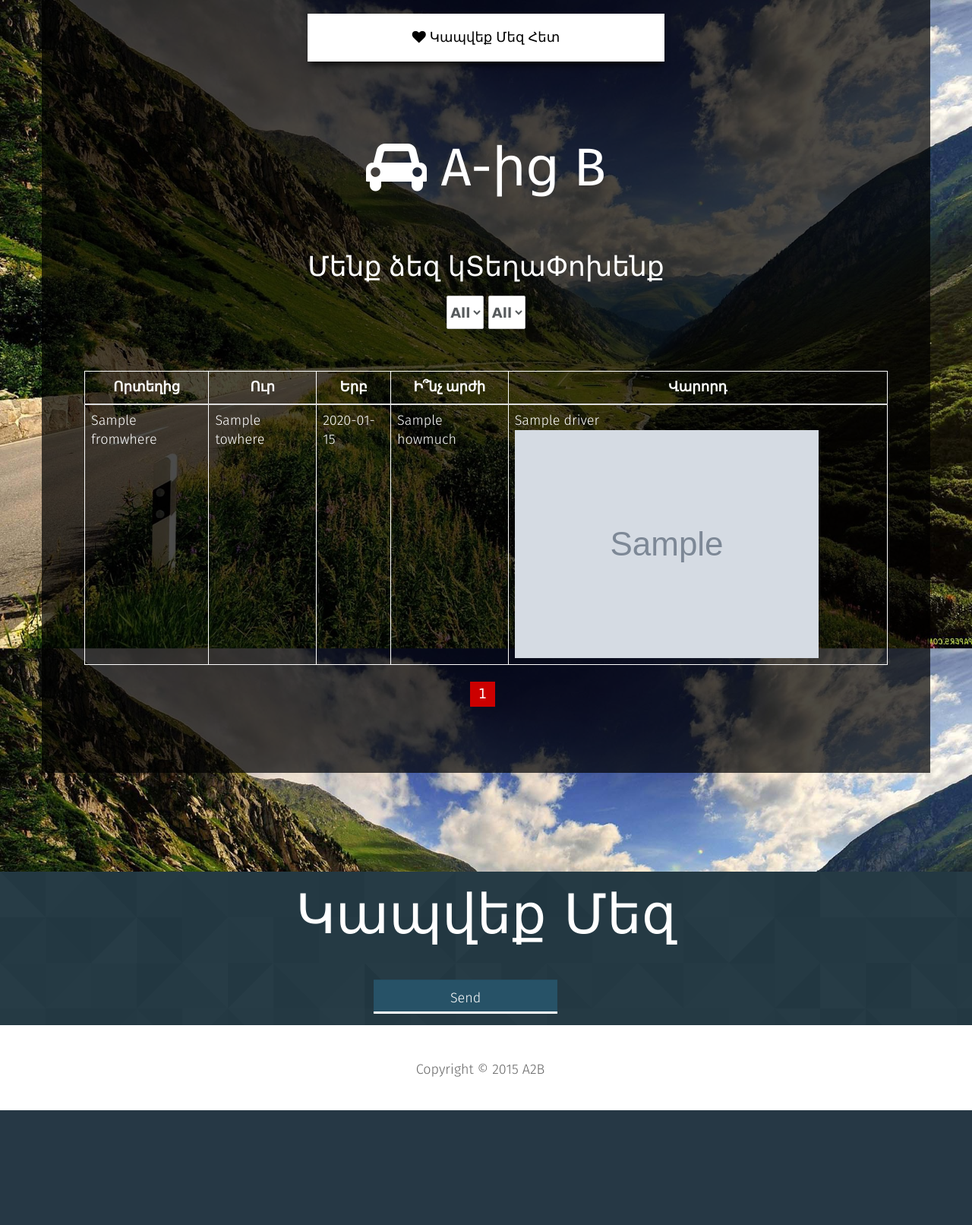
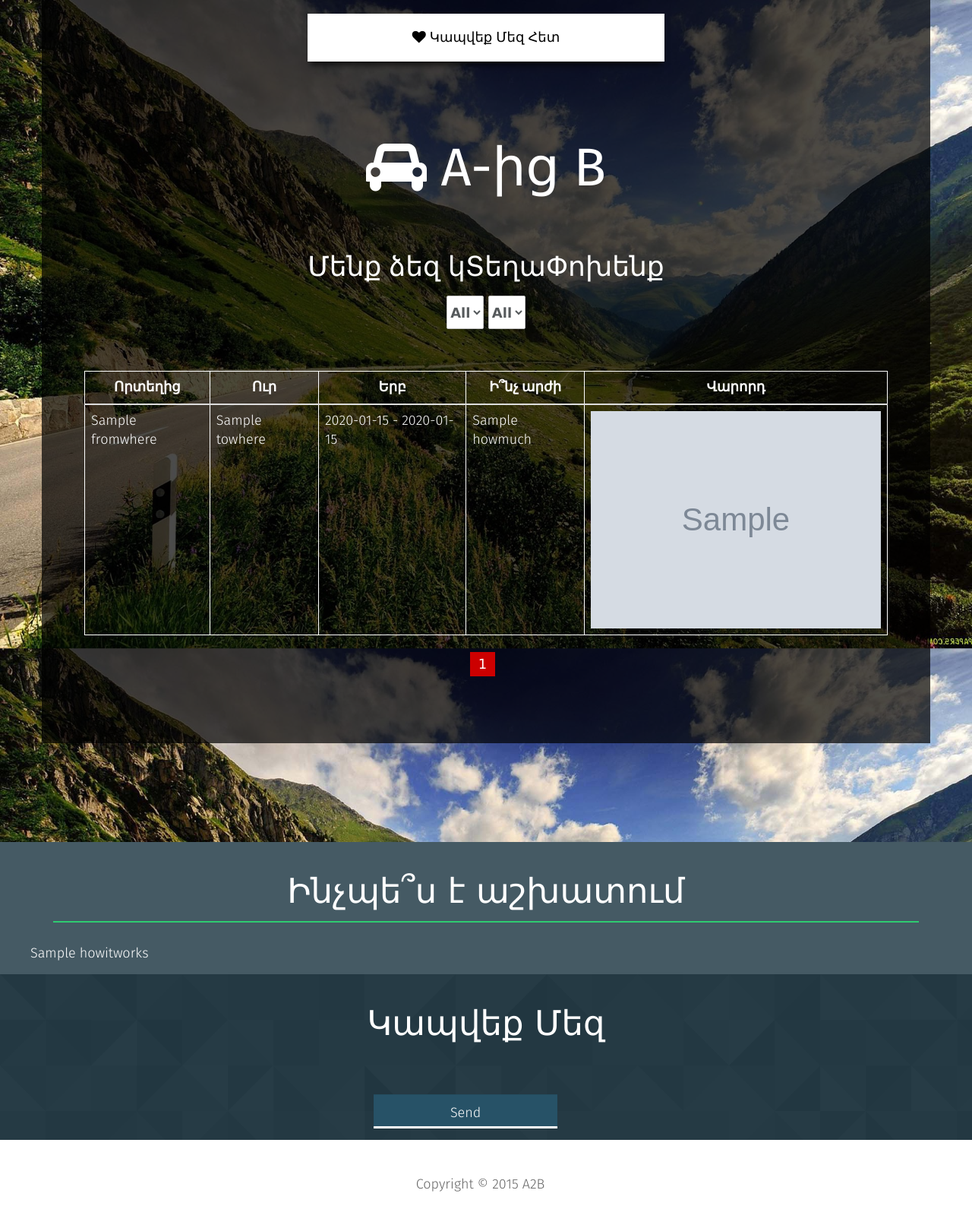
Before and after one commit to davit-gh/a2b, a Django app: template main/templates/main/pages/index.html in a window 1280 px wide. Shown: the whole page at 76% size. Before the commit the page ends 1461 px from the top, so only its background shows below. Run offline with Django 3.2, Linux system fonts and the light colour scheme; the template is opened without the code that fills it: values that come from a table or form of the project are taken from there, most other values are stand-ins (such as "Sample title", 1, 10 or a date in 2020); grey boxes marked "Sample" are stand-in pictures; parts of the project's set-up code (start-up, migrations or seed data) failed here and were passed over; some libraries are stand-ins or nearby versions.

Commit message:
add "How It Works" section

```diff
--- a/main/admin.py
+++ b/main/admin.py
@@ -1,5 +1,5 @@
 from django.contrib import admin
-from main.models import Driver, Ride, City, Contactus, DriverCarImage
+from main.models import Driver, Ride, City, Contactus, DriverCarImage, HowItWorks
 from main.forms import RidesearchForm, RideAdminForm
 
 class RideAdmin(admin.ModelAdmin):
@@ -24,5 +24,6 @@ class DriverAdmin(admin.ModelAdmin):
 
 admin.site.register(Ride, RideAdmin)
 admin.site.register(City)
+admin.site.register(HowItWorks)
 admin.site.register(Contactus)
 admin.site.register(Driver, DriverAdmin)
--- a/main/static/css/style.css
+++ b/main/static/css/style.css
@@ -309,7 +309,9 @@ h1 {
 h2 {
   position: relative;
   font-size: 2.5em;
-  margin-bottom: 18px; }
+  margin-bottom: 18px;
+  color: #fff;
+  text-align: center; }
 h2::after {
   content: '';
   position: absolute;
@@ -1861,3 +1863,8 @@ div.pager span.active {
 .message{
   margin-top: 5em;
 }
+
+#how{
+  color: #fff;
+  text-align: justify;
+}
--- a/main/templates/main/pages/base.html
+++ b/main/templates/main/pages/base.html
@@ -113,13 +113,12 @@
                                 {{ ride.towhere }}
                             </td>
                             <td>
-                                {{ ride.leavedate }}
+                                {{ ride.leavedate }} - {{ ride.endtime }}
                             </td>
                             <td>
                                 {{ ride.howmuch }}
                             </td>
                             <td>
-                                {{ driver.title }}
                                 <img src="{{ driver.featured_image.url }}"/>
                             </td>
                         </tr>
@@ -133,6 +132,16 @@
 
 </section>
 
+<section id="how-it-works">
+    <div class="container">
+        <h2 class="section-title">Ինչպե՞ս է աշխատում</h2>
+        <div class="row">
+            <p id="how">
+                {{ howitworks }}
+            </p>
+        </div>
+    </div>
+</section>
 <!-- Contact -->
 {% block contact %}{% endblock %}
 <!-- Footer -->
@@ -170,7 +179,6 @@
         }).on('show.bs.modal', function (event) { //subscribe to show method
 
             var getIdFromRow = $(event.relatedTarget).closest('tr').data('id'); //get the id from tr
-            var $that = $(this);
             //make your ajax call populate items or what even you need
             $.post( "{% url 'get_car_images' %}", { id: getIdFromRow, csrfmiddlewaretoken : '{{ csrf_token  }}' }, function( data ) {
                 var images = data.images,
@@ -195,14 +203,10 @@
         <div class="modal-content">
             <div class="modal-header">
                 <button type="button" class="close" data-dismiss="modal">&times;</button>
-                <h4 class="modal-title">Armen - 093112233</h4>
+                <h4 class="modal-title"></h4>
             </div>
             <div class="modal-body">
-                <div class="driver-images">
-                    <img src="static/images/1.jpg" width="300px;" />
-                    <img src="static/images/2.jpg" width="300px;" />
-                    <img src="static/images/3.jpg" width="300px;" />
-                </div>
+                <div class="driver-images"></div>
             </div>
             <div class="modal-footer">
                 <button type="button" class="btn btn-default" data-dismiss="modal">Close</button>
--- a/main/templates/main/pages/index.html
+++ b/main/templates/main/pages/index.html
@@ -27,7 +27,7 @@
 
         <section id="templatemo_contact" class="section text-center">
             <div class="container">
-                <h1 class="section-title">Կապվեք Մեզ</h1>
+                <h2 class="section-title">Կապվեք Մեզ</h2>
                 <div class="row">
 
                     <!-- CONTACT FORM -->
--- a/main/views.py
+++ b/main/views.py
@@ -1,5 +1,5 @@
 from django.shortcuts import render
-from main.models import Driver
+from main.models import Driver, HowItWorks
 from main.forms import RidesearchForm, ContactusForm
 from django.contrib import messages
 from django.utils.translation import ugettext as _
@@ -23,8 +23,8 @@ def contactus(request):
     	else:
         	form = ContactusForm()
 	drivers = Driver.objects.all()
-
-	return render(request,'main/pages/index.html',{'form':form, 'drivers': drivers})
+	howitworks = get_object_or_404(HowItWorks, pk=1)
+	return render(request,'main/pages/index.html',{'form':form, 'drivers': drivers, 'howitworks': howitworks.desc })
 
 def ridesearch(request):
 	if request.method == 'POST':
```
Also changed, not shown: main/models.py (+10 -0 lines), newa2b/urls.py (+4 -4 lines), main/migrations/0011_howitworks.py (added), main/migrations/0012_auto_20151222_1208.py (added).
